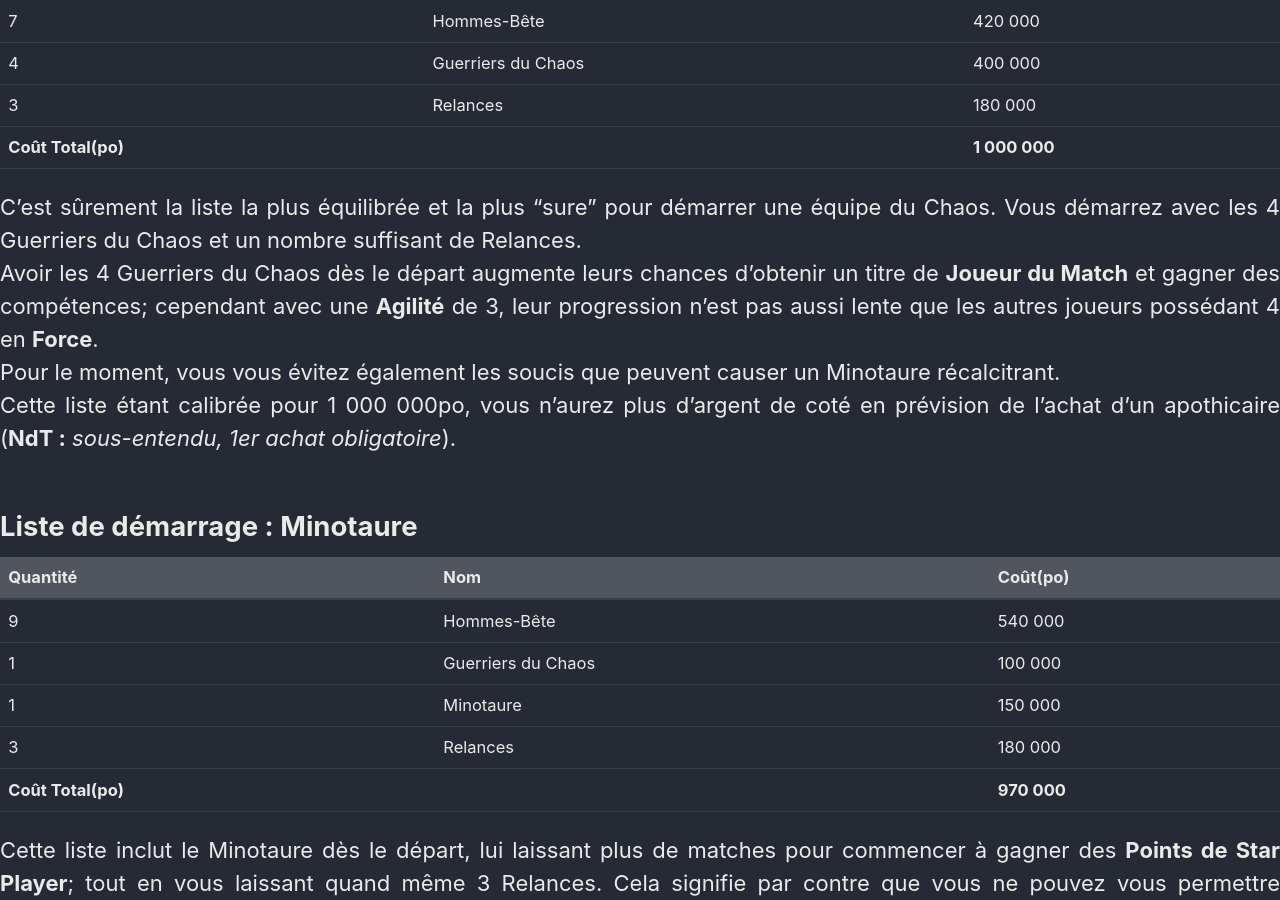
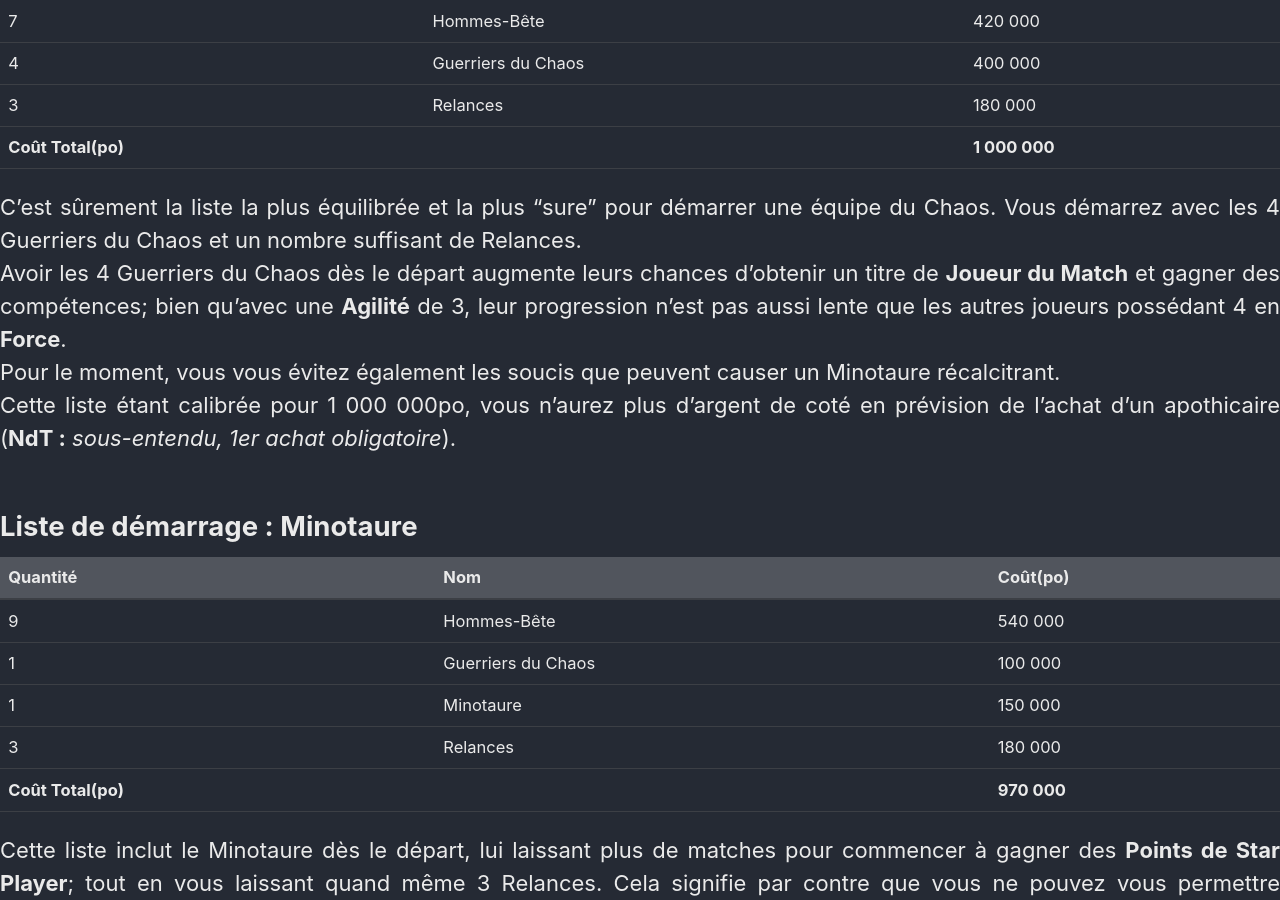
Before and after one commit to kaptain-kavern/traductionbloodbowl, a Jekyll site: the page built from _trad/bbtactics/listes_demarrage_1000TV/Chaos.md, in a window 1280 px wide and 900 px high, scrolled down 638 px. Built offline with Jekyll 4.4.1, drawn with Linux system fonts in a browser that asks for light colours; our own code applies the rules of GitHub Pages for plain Markdown files.

Commit message:
Correction formulation

```diff
--- a/_trad/bbtactics/listes_demarrage_1000TV/Chaos.md
+++ b/_trad/bbtactics/listes_demarrage_1000TV/Chaos.md
@@ -22,7 +22,7 @@ A cause de leur manque de compétence au départ, il semble judicieux de démarr
 **Coût Total(po)** |   |  **1 000 000**
 
 C'est sûrement la liste la plus équilibrée et la plus "sure" pour démarrer une équipe du Chaos. Vous démarrez avec les 4 Guerriers du Chaos et un nombre suffisant de Relances.
-Avoir les 4 Guerriers du Chaos dès le départ augmente leurs chances d'obtenir un titre de **Joueur du Match** et gagner des compétences; cependant avec une **Agilité** de 3, leur progression n'est pas aussi lente que les autres joueurs possédant 4 en **Force**.
+Avoir les 4 Guerriers du Chaos dès le départ augmente leurs chances d'obtenir un titre de **Joueur du Match** et gagner des compétences; bien qu'avec une **Agilité** de 3, leur progression n'est pas aussi lente que les autres joueurs possédant 4 en **Force**.
 Pour le moment, vous vous évitez également les soucis que peuvent causer un Minotaure récalcitrant.
 Cette liste étant calibrée pour 1 000 000po, vous n'aurez plus d'argent de coté en prévision de l'achat d'un apothicaire (**NdT :** *sous-entendu, 1er achat obligatoire*).
 {: .text-justify}
```
